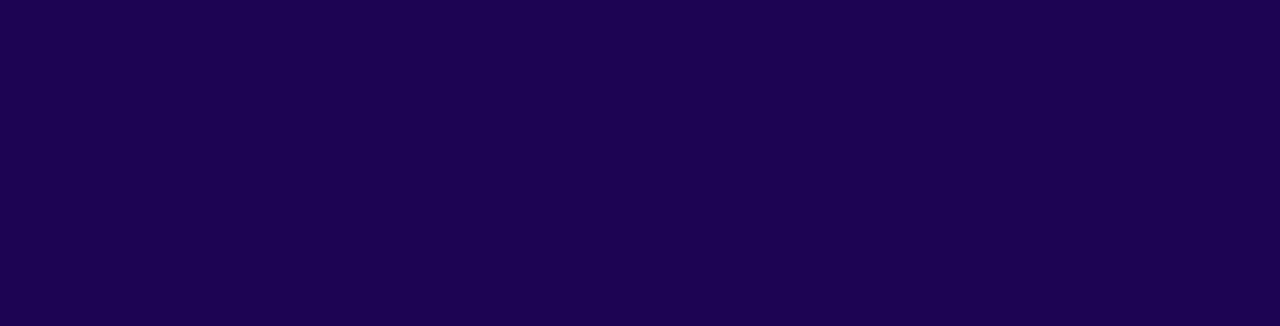
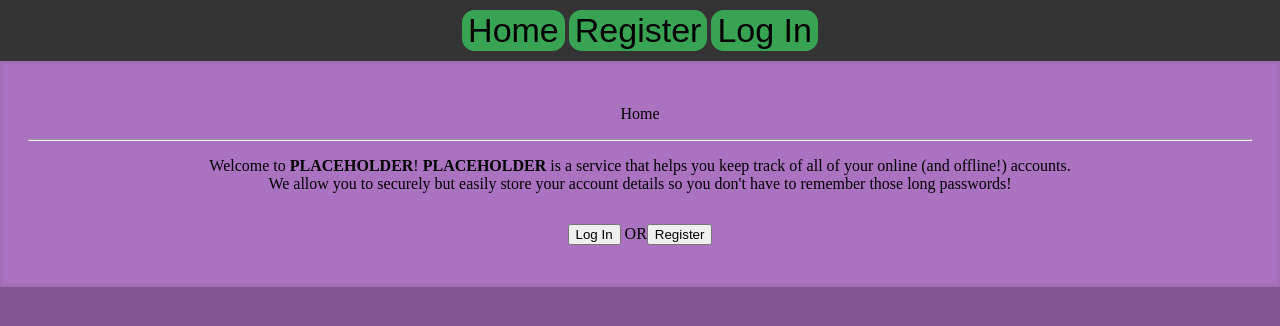
Before and after one commit to MvA-Projects/MvA-Account-Manager-FRONTEND, a plain HTML site: page index.html in a window 1280 px wide. Drawn offline with Linux system fonts and the light colour scheme.

Commit message:
progress

```diff
--- a/css/main.css
+++ b/css/main.css
@@ -1,5 +1,45 @@
 body {
     margin: 0;
     padding: 0;
-    background-color: rgb(29, 4, 83);
+    background-color: #815690;
 }
+
+.nav-button {
+    background-color: #38a353;
+    border-style: none;
+    border-radius: 0px;
+    height: 100%;
+    font-size: 34px;
+    border-radius: 12.5px;
+}
+
+.nav-button:active {
+    background-color: #25783a;
+}
+
+.top-menubar-loggedin {
+    /* position: absolute; */
+    display: none;
+    top: 0%;
+    width: 100%;
+    padding-top: 10px;
+    padding-bottom: 10px;
+    background-color: #333333;
+}
+
+.top-menubar-loggedout {
+    /* position: absolute; */
+    display: none;
+    top: 0%;
+    width: 100%;
+    padding-top: 10px;
+    padding-bottom: 10px;
+    background-color: #333333;
+}
+
+.content {
+    padding: 25px;
+    border-style: solid;
+    border-color: #a16db4;
+    background-color: #ab72c1;
+}
--- a/index.html
+++ b/index.html
@@ -9,8 +9,37 @@
     <script type="text/javascript" src="js/main.js"></script>
 </head>
 
-<body>
+<body onload="checkLogin()">
+    <div class="top-menubar-loggedin">
+        <center>
+            <button class="nav-button">Home</button>
+            <button class="nav-button">Your Accounts</button>
+            <button class="nav-button">Logout</button>
+        </center>
+    </div>
+    <div class="top-menubar-loggedout">
+        <center>
+            <button class="nav-button">Home</button>
+            <button class="nav-button">Register</button>
+            <button class="nav-button">Log In</button>
+        </center>
+    </div>
 
+    <div class="content">
+        <center>
+            <p class="p-title">
+                Home
+            </p>
+            <hr />
+            <p>
+                Welcome to <b>PLACEHOLDER</b>! <b>PLACEHOLDER</b> is a service that helps you keep track of all of your online (and offline!) accounts.<br />
+                We allow you to securely but easily store your account details so you don't have to remember those long passwords!<br />
+            </p>
+            <button style="display: inline-block">Log In</button>
+            <p style="display: inline-block"> OR </p><button style="display: inline-block">Register</button>
+        </center>
+
+    </div>
 </body>
 
 </html>
--- a/js/main.js
+++ b/js/main.js
@@ -0,0 +1,22 @@
+function logIn() {
+    document.getElementsByClassName('top-menubar-loggedin')[0].style.display = "block";
+    document.getElementsByClassName('top-menubar-loggedout')[0].style.display = "none";
+}
+
+function logOut() {
+    document.getElementsByClassName('top-menubar-loggedin')[0].style.display = "none";
+    document.getElementsByClassName('top-menubar-loggedout')[0].style.display = "block";
+}
+
+function checkLogin() {
+    let loggedin = 0;
+    if (localStorage.email != undefined) {
+        //api request
+    }
+
+    if (loggedin) {
+        logIn();
+    } else {
+        logOut();
+    }
+}
```
